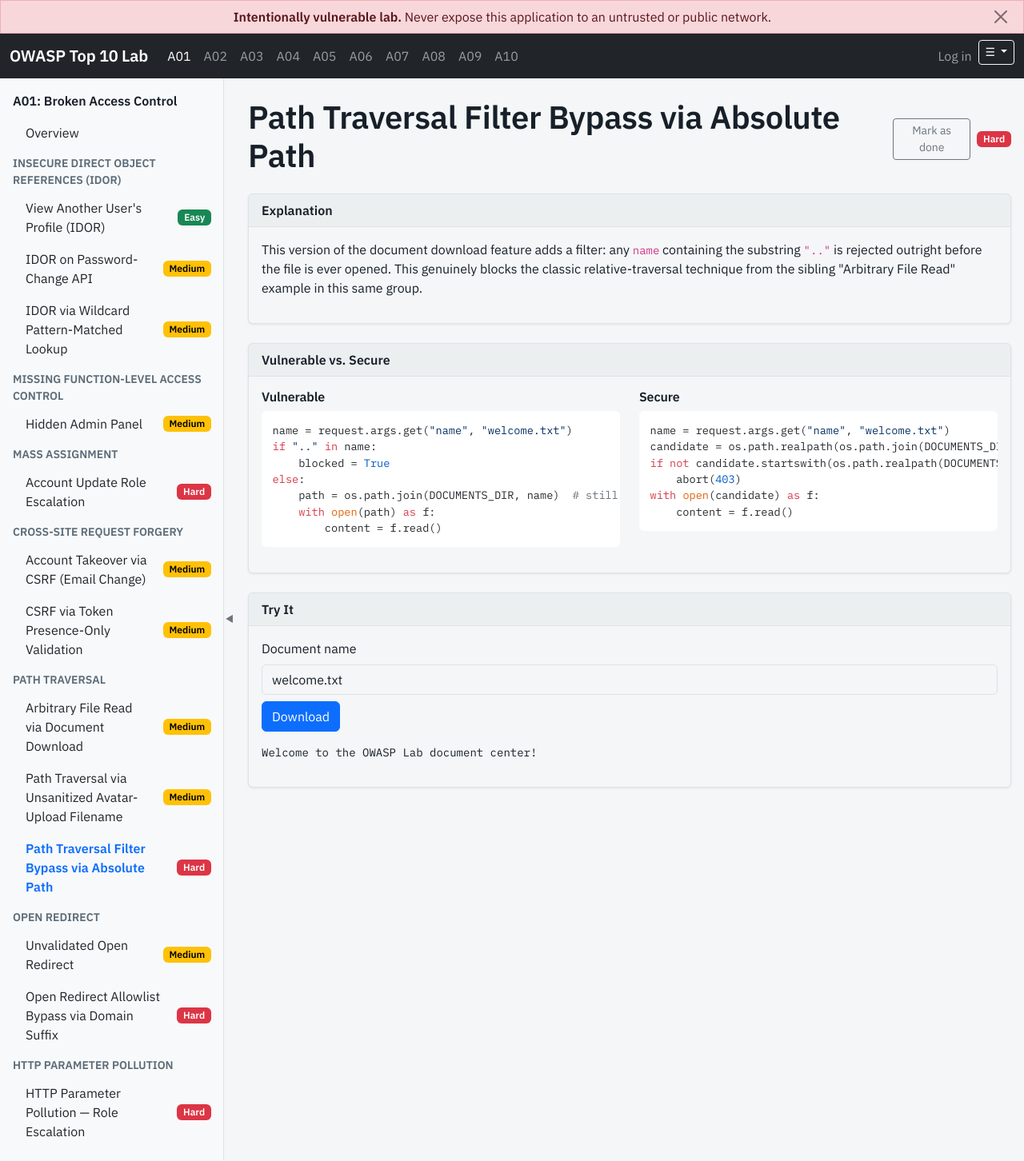
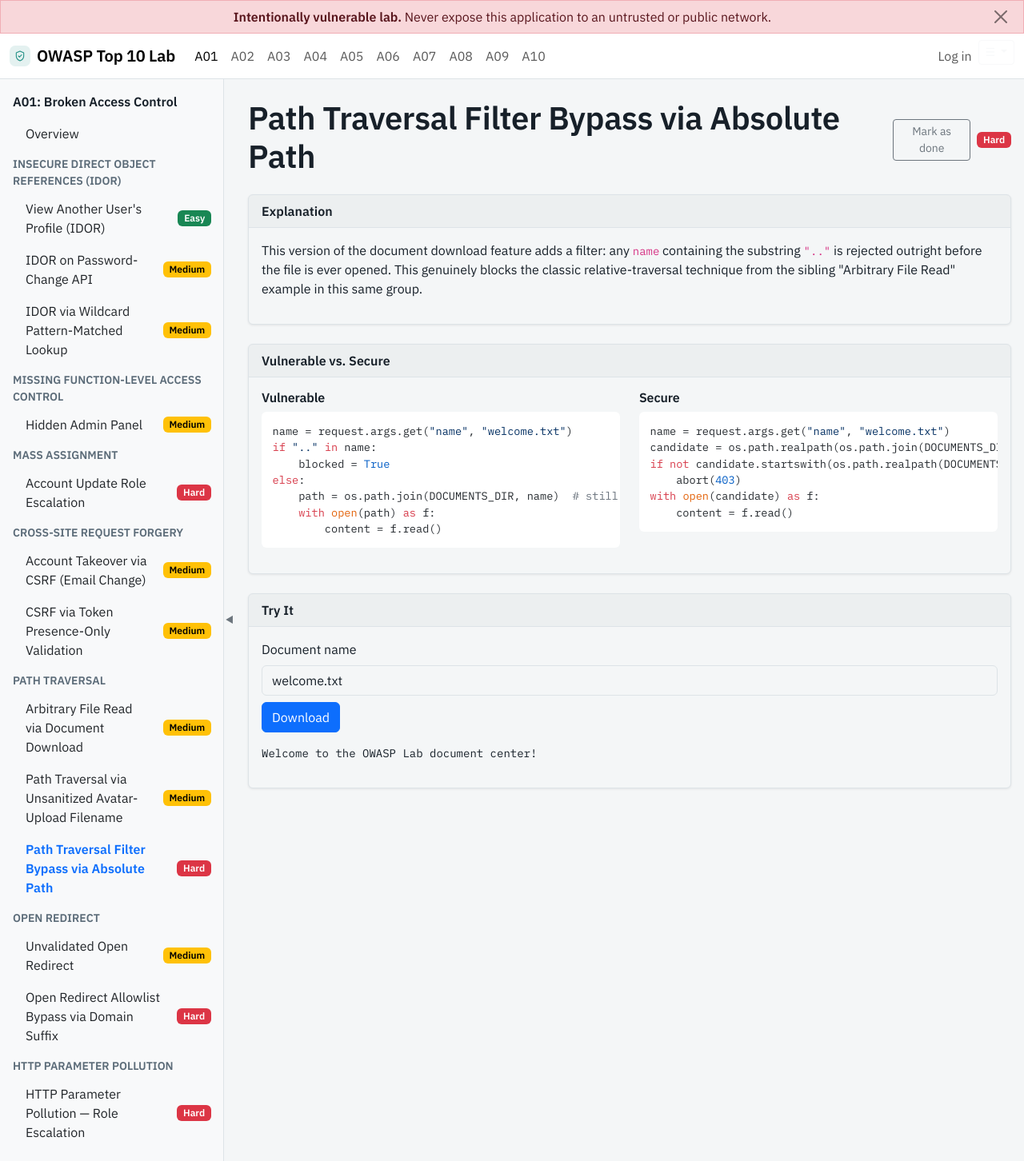
Before and after one commit to jozeta/owasp-lab, a Flask app: page /a01/download-document-filtered in a window 1280 px wide. Shown: the whole page at 80% size. Run offline with Flask 3, Linux system fonts and the light colour scheme; parts of the project's set-up code (start-up, migrations or seed data) failed here and were passed over; some libraries are stand-ins or nearby versions.

Commit message:
feat: restyle nav bar and sidebar with Fjord tokens
Co-Authored-By: Claude Sonnet 5 <noreply@anthropic.com>

```diff
--- a/app/core/templates/core/base.html
+++ b/app/core/templates/core/base.html
@@ -47,9 +47,16 @@
     <button type="button" class="btn-close float-end" aria-label="Dismiss" onclick="dismissLabBanner()"></button>
   </div>
 
-  <nav class="navbar navbar-expand-lg navbar-dark bg-dark">
+  <nav class="navbar navbar-expand-lg bg-body-tertiary border-bottom">
     <div class="container-fluid">
-      <a class="navbar-brand" href="{{ url_for('core.home') }}">OWASP Top 10 Lab</a>
+      <a class="navbar-brand d-flex align-items-center gap-2" href="{{ url_for('core.home') }}">
+        <span class="icon-box" style="width: 26px; height: 26px; border-radius: 7px;">
+          <svg class="category-icon" style="width: 16px; height: 16px;" viewBox="0 0 24 24">
+            <use href="{{ url_for('static', filename='icons/category-icons.svg') }}#icon-shield"></use>
+          </svg>
+        </span>
+        OWASP Top 10 Lab
+      </a>
       <button class="navbar-toggler" type="button" data-bs-toggle="collapse" data-bs-target="#navMain">
         <span class="navbar-toggler-icon"></span>
       </button>
@@ -65,10 +72,10 @@
         </ul>
         <ul class="navbar-nav">
           {% if settings.scoring_enabled %}
-          <li class="nav-item d-flex align-items-center text-light me-3">Score: {{ nav_score_earned }} / {{ nav_score_max }}</li>
+          <li class="nav-item d-flex align-items-center me-3 navuser">Score: {{ nav_score_earned }} / {{ nav_score_max }}</li>
           {% endif %}
           {% if current_user %}
-          <li class="nav-item d-flex align-items-center text-light me-3">Logged in as {{ current_user.username }}</li>
+          <li class="nav-item d-flex align-items-center me-3">Logged in as {{ current_user.username }}</li>
           {% else %}
           <li class="nav-item"><a class="nav-link" href="{{ url_for('core.switch_user') }}">Log in</a></li>
           {% endif %}
--- a/static/css/lab.css
+++ b/static/css/lab.css
@@ -248,3 +248,14 @@ code, pre, kbd, samp, .navuser {
     animation: none;
   }
 }
+
+/* ===================================================================
+   Fjord: light-mode sidebar (dark mode's #sidebar rule already exists
+   above and now picks up Task 1's --bs-tertiary-bg/--bs-border-color
+   overrides automatically)
+   =================================================================== */
+
+[data-bs-theme="light"] #sidebar {
+  background-color: var(--bs-tertiary-bg);
+  border-color: var(--bs-border-color) !important;
+}
```
Also changed, not shown: tests/test_fjord_nav.py (added, +21 -0 lines).
